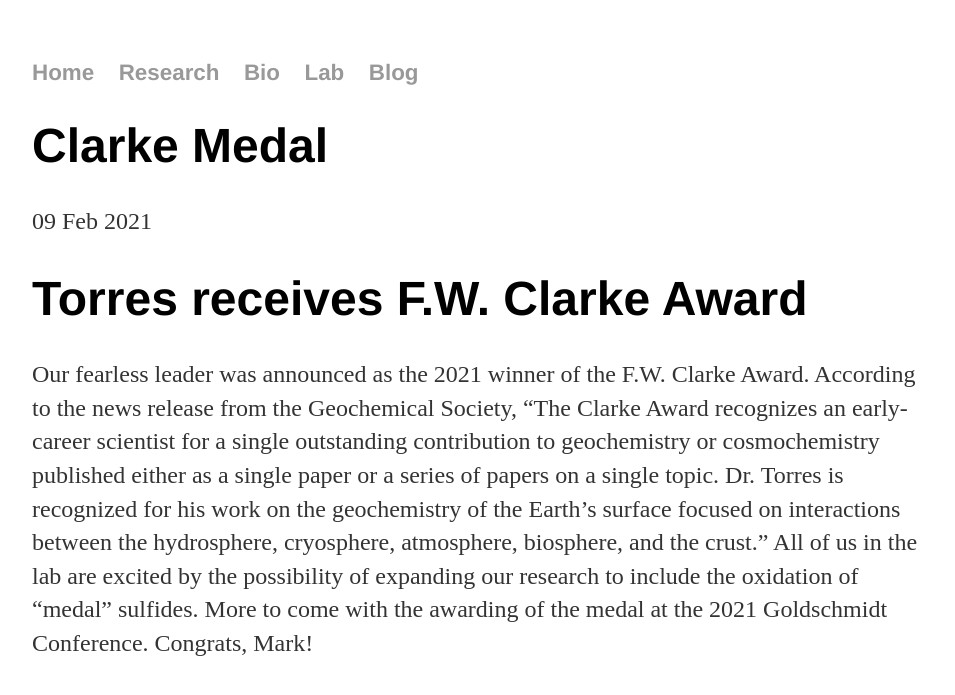
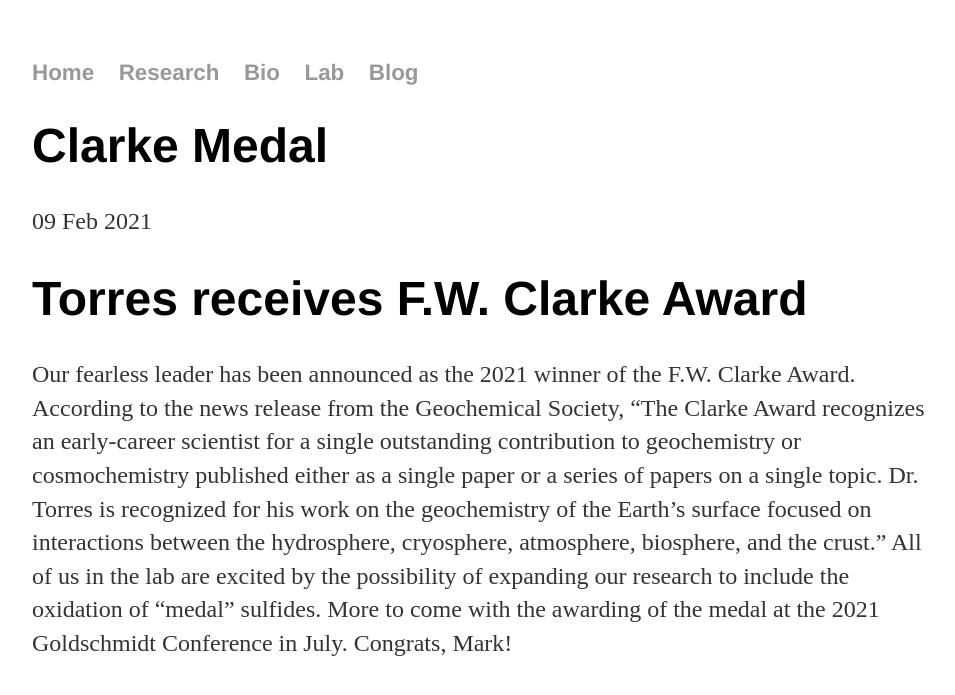
Before and after one commit to torres-lab/torres-lab.github.io, a Jekyll site: the page built from _posts/2021-02-09-Clarke-Medal.md, in a window 1280 px wide. Shown: the top 695 px of the page, without its empty margins (160-1115 px from the left). Built offline with Jekyll 4.4.1, drawn with Linux system fonts in a browser that asks for light colours; our own code applies the rules of GitHub Pages for plain Markdown files.

Commit message:
Update 2021-02-09-Clarke-Medal.md

```diff
--- a/_posts/2021-02-09-Clarke-Medal.md
+++ b/_posts/2021-02-09-Clarke-Medal.md
@@ -1,3 +1,3 @@
 # Torres receives F.W. Clarke Award
 
-Our fearless leader was announced as the 2021 winner of the F.W. Clarke Award. According to the news release from the Geochemical Society, "The Clarke Award recognizes an early-career scientist for a single outstanding contribution to geochemistry or cosmochemistry published either as a single paper or a series of papers on a single topic. Dr. Torres is recognized for his work on the geochemistry of the Earth’s surface focused on interactions between the hydrosphere, cryosphere, atmosphere, biosphere, and the crust." All of us in the lab are excited by the possibility of expanding our research to include the oxidation of "medal" sulfides. More to come with the awarding of the medal at the 2021 Goldschmidt Conference. Congrats, Mark!
+Our fearless leader has been announced as the 2021 winner of the F.W. Clarke Award. According to the news release from the Geochemical Society, "The Clarke Award recognizes an early-career scientist for a single outstanding contribution to geochemistry or cosmochemistry published either as a single paper or a series of papers on a single topic. Dr. Torres is recognized for his work on the geochemistry of the Earth’s surface focused on interactions between the hydrosphere, cryosphere, atmosphere, biosphere, and the crust." All of us in the lab are excited by the possibility of expanding our research to include the oxidation of "medal" sulfides. More to come with the awarding of the medal at the 2021 Goldschmidt Conference in July. Congrats, Mark!
```
